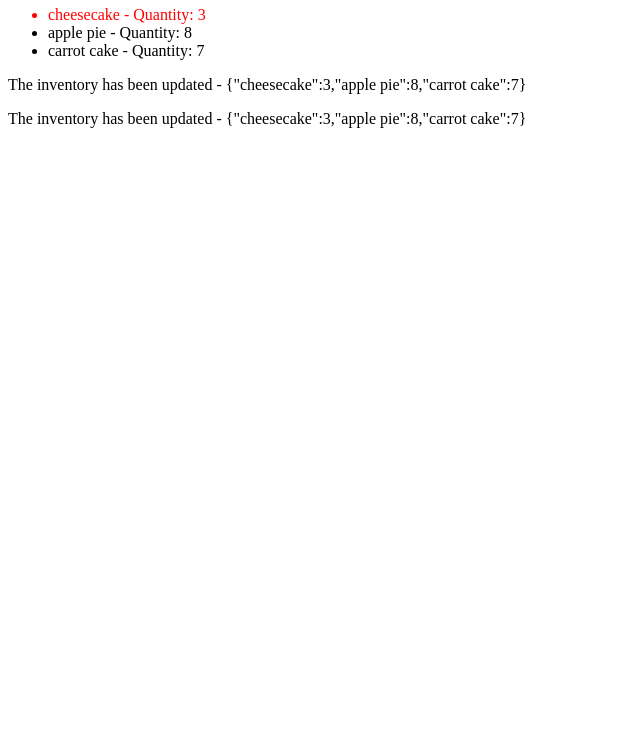
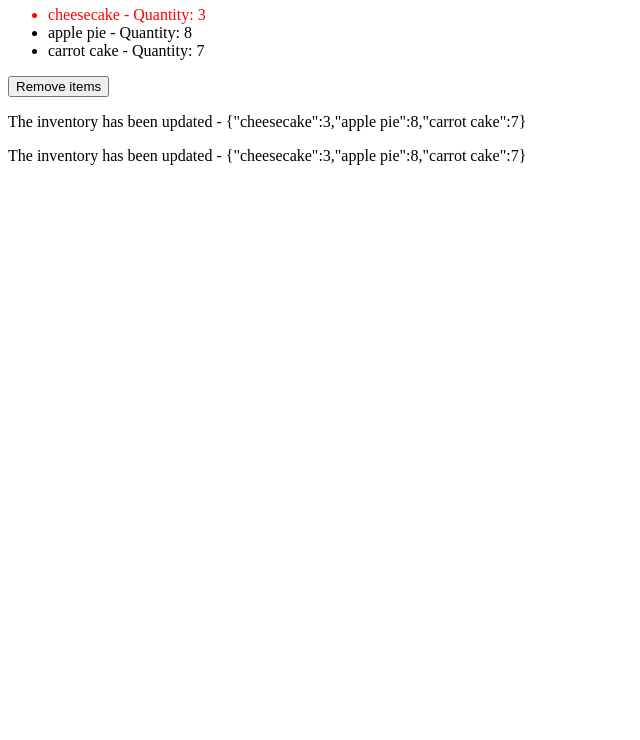
Before and after one commit to alexandrecoin/testing_javascript, a website with bundled scripts: page client/index.html in a window 1280 px wide. Shown: the part 60-800 px from the top of the page, without its empty margins (0-640 px from the left). Built offline with nearby package versions, Linux system fonts and the light colour scheme.

Commit message:
6.2.2 - Better assertions with testing-library/jest-dom - Add button

```diff
--- a/client/bundle.js
+++ b/client/bundle.js
@@ -1,13 +1,18 @@
 (function(){function r(e,n,t){function o(i,f){if(!n[i]){if(!e[i]){var c="function"==typeof require&&require;if(!f&&c)return c(i,!0);if(u)return u(i,!0);var a=new Error("Cannot find module '"+i+"'");throw a.code="MODULE_NOT_FOUND",a}var p=n[i]={exports:{}};e[i][0].call(p.exports,function(r){var n=e[i][1][r];return o(n||r)},p,p.exports,r,e,n,t)}return n[i].exports}for(var u="function"==typeof require&&require,i=0;i<t.length;i++)o(t[i]);return o}return r})()({1:[function(require,module,exports){
 const updateItemList = inventory =>  {
     const inventoryList = window.document.getElementById('item-list');
+    const removeItemsButton = window.document.getElementById('remove-button')
     inventoryList.innerHTML = '';
+
+    const isEmpty = isInventoryEmpty(inventory);
+    isEmpty ? removeItemsButton.disabled = true : null
 
     Object.entries(inventory).forEach(([itemName, quantity]) => {
         const listItem = window.document.createElement('li');
         listItem.innerHTML = `${itemName} - Quantity: ${quantity}`;
 
-        quantity < 5 ? listItem.style.color = 'red' : null
+        quantity === 0 ? listItem.style.visibility = 'hidden' : null
+        quantity < 5 ? listItem.className = "almost-soldout" : null
 
         inventoryList.appendChild(listItem);
     });
@@ -18,7 +23,19 @@ const updateItemList = inventory =>  {
     window.document.body.appendChild(paragraph);
 }
 
-module.exports = { updateItemList };
+const isInventoryEmpty = inventory => {
+    if (Object.keys(inventory).length === 0 && inventory.constructor === Object) return true;
+};
+const emptyList = () => {
+    const inventoryList = window.document.getElementById('item-list');
+    inventoryList.innerHTML = '';
+    updateItemList({});
+}
+
+module.exports = {
+    updateItemList,
+    emptyList
+};
 
 },{}],2:[function(require,module,exports){
 const data = { inventory : {} };
--- a/client/domController.js
+++ b/client/domController.js
@@ -1,6 +1,10 @@
 const updateItemList = inventory =>  {
     const inventoryList = window.document.getElementById('item-list');
+    const removeItemsButton = window.document.getElementById('remove-button')
     inventoryList.innerHTML = '';
+
+    const isEmpty = isInventoryEmpty(inventory);
+    isEmpty ? removeItemsButton.disabled = true : null
 
     Object.entries(inventory).forEach(([itemName, quantity]) => {
         const listItem = window.document.createElement('li');
@@ -18,4 +22,8 @@ const updateItemList = inventory =>  {
     window.document.body.appendChild(paragraph);
 }
 
+const isInventoryEmpty = inventory => {
+    if (Object.keys(inventory).length === 0 && inventory.constructor === Object) return true;
+};
+
 module.exports = { updateItemList };
--- a/client/index.html
+++ b/client/index.html
@@ -9,6 +9,7 @@
 <body>
     <h1>Inventory Contents</h1>
     <ul id="item-list"></ul>
+    <button id="remove-button" onclick="emptyList()">Remove items</button>
     <script src="bundle.js"></script>
 </body>
 </html>
```
Also changed, not shown: client/domController.test.js (+11 -1 lines).
